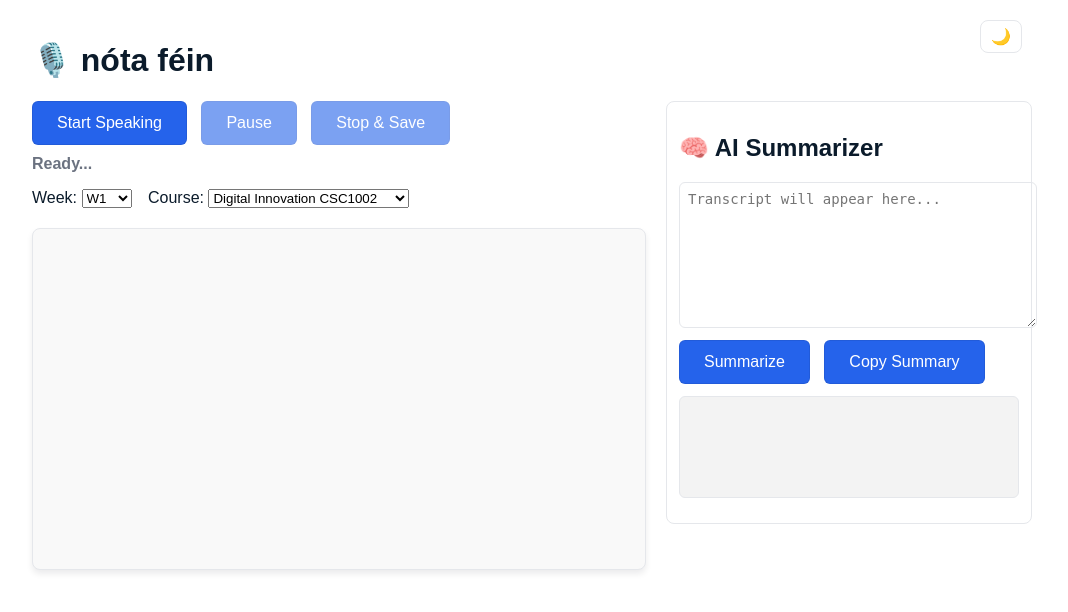
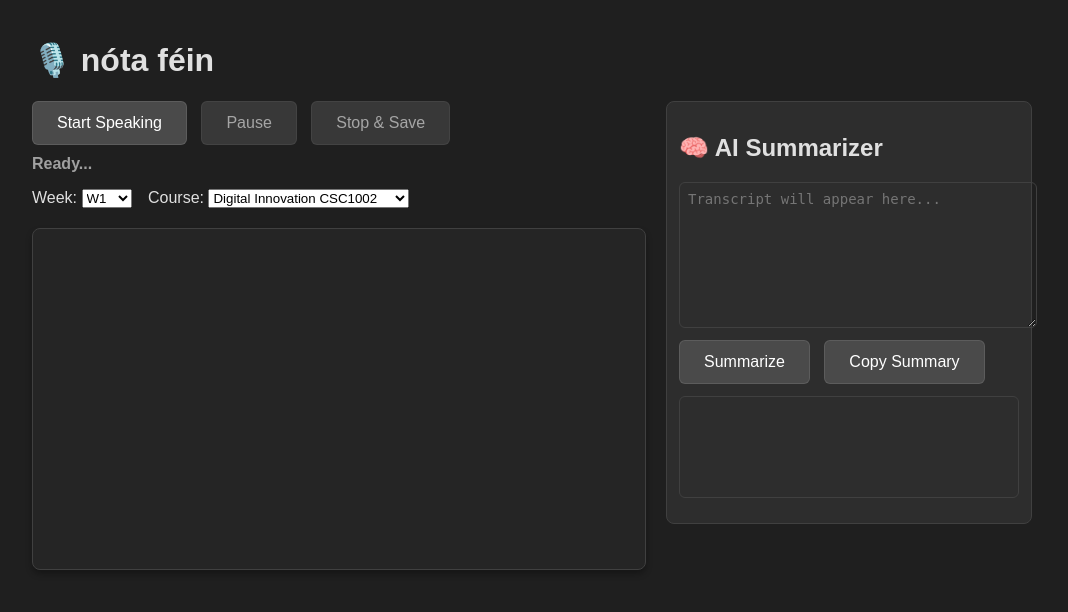
Before and after one commit to Loyyd/note-wave, a Flask app: page / in a window 1280 px wide. Shown: the top 612 px of the page, without its empty margins (108-1176 px from the left). Run offline with Flask 3, Linux system fonts and the light colour scheme.

Commit message:
I have successfully removed the dark/light mode toggle button and updated the application to enforce a permanent "greyish" dark mode.
**Changes made:**
1.  **Modified `SpeechRec/templates/index.html`:**
    *   **CSS:** Replaced the dynamic theme variables with a static, dark grey color palette.
        *   Background: `#1f1f1f`
        *   Panel/Paper Backgrounds: `#2d2d2d` / `#252525`
        *   Text: `#e0e0e0`
    *   **HTML:** Removed the `<button id="themeToggle">` element.
    *   **JavaScript:** Removed the event listeners and logic for switching themes.

The application is now locked to the requested dark aesthetic.

```diff
--- a/SpeechRec/templates/index.html
+++ b/SpeechRec/templates/index.html
@@ -6,49 +6,19 @@
     <title>Live AI Transcriber</title>
     <style>
         :root {
-            --bg: #ffffff;
-            --text: #0b1b2b;
-            --muted: #6b7280;
-            --panel-bg: #ffffff;
-            --paper-bg: #f9f9f9;
-            --border: #e5e7eb;
-            --button-bg: #2563eb;
+            --bg: #1f1f1f;
+            --text: #e0e0e0;
+            --muted: #a0a0a0;
+            --panel-bg: #2d2d2d;
+            --paper-bg: #252525;
+            --border: #404040;
+            --button-bg: #4a4a4a;
             --button-text: #ffffff;
-            --shadow: 0 4px 6px rgba(2,6,23,0.08);
-            --summary-bg: #f3f3f3;
+            --shadow: 0 4px 6px rgba(0,0,0,0.3);
+            --summary-bg: #2d2d2d;
         }
 
-        /* Respect OS preference for dark mode when no explicit choice is made */
-        @media (prefers-color-scheme: dark) {
-            :root {
-                --bg: #0b1220;
-                --text: #e6eef8;
-                --muted: #9aa6b2;
-                --panel-bg: #071029;
-                --paper-bg: #071429;
-                --border: #23303a;
-                --button-bg: #1e40af;
-                --button-text: #ffffff;
-                --shadow: 0 6px 18px rgba(0,0,0,0.6);
-                --summary-bg: #071229;
-            }
-        }
-
-        /* Explicit dark theme when toggled */
-        [data-theme="dark"] {
-            --bg: #0b1220;
-            --text: #e6eef8;
-            --muted: #9aa6b2;
-            --panel-bg: #071029;
-            --paper-bg: #071429;
-            --border: #23303a;
-            --button-bg: #1e40af;
-            --button-text: #ffffff;
-            --shadow: 0 6px 18px rgba(0,0,0,0.6);
-            --summary-bg: #071229;
-        }
-
-        body { font-family: sans-serif; max-width: 1000px; margin: 0 auto; padding: 20px; background: var(--bg); color: var(--text); transition: background 200ms, color 200ms; position: relative; }
+        body { font-family: sans-serif; max-width: 1000px; margin: 0 auto; padding: 20px; background: var(--bg); color: var(--text); position: relative; }
 
         /* two-column main */
         #main { display:flex; gap:20px; align-items:flex-start; }
@@ -76,20 +46,16 @@
         /* Finalized text */
         .final { color: var(--text); }
 
-        button { padding: 12px 24px; font-size: 16px; margin-right: 10px; cursor: pointer; background: var(--button-bg); color: var(--button-text); border: 1px solid rgba(0,0,0,0.08); border-radius:6px; }
+        button { padding: 12px 24px; font-size: 16px; margin-right: 10px; cursor: pointer; background: var(--button-bg); color: var(--button-text); border: 1px solid rgba(255,255,255,0.1); border-radius:6px; }
         button[disabled] { opacity: 0.6; cursor: not-allowed; }
         #status { margin-top: 10px; font-weight: bold; color: var(--muted); }
         #transcriptInput { background: transparent; color: var(--text); border: 1px solid var(--border); padding: 8px; border-radius: 6px; }
         #summary { margin-top:12px; min-height:80px; padding:10px; background: var(--summary-bg); border-radius:6px; color: var(--text); border: 1px solid var(--border); }
-
-        /* theme toggle button */
-        #themeToggle { position: absolute; top: 20px; right: 20px; background: transparent; border: 1px solid var(--border); color: var(--text); padding: 6px 10px; border-radius: 8px; cursor: pointer; font-size: 16px; }
     </style>
 </head>
 <body><!-- in Title  Theme Toggl -->
 
     <h1>🎙️ nóta féin</h1>
-    <button id="themeToggle" title="Toggle dark mode" aria-label="Toggle dark mode">🌙</button>
 
     <div id="main">
         <div id="left">
@@ -144,28 +110,6 @@
         // Check for browser support
         if (!('webkitSpeechRecognition' in window)) {
             alert("Your browser does not support the Web Speech API. Please use Google Chrome.");
-        }
-
-        // Theme handling (dark mode toggle)
-        const themeToggle = document.getElementById('themeToggle');
-        const applyTheme = (theme) => {
-            document.documentElement.setAttribute('data-theme', theme);
-            localStorage.setItem('theme', theme);
-            if (themeToggle) themeToggle.innerText = theme === 'dark' ? '☀️' : '🌙';
-        };
-        const savedTheme = localStorage.getItem('theme');
-        if (savedTheme) {
-            applyTheme(savedTheme);
-        } else if (window.matchMedia && window.matchMedia('(prefers-color-scheme: dark)').matches) {
-            applyTheme('dark');
-        } else {
-            applyTheme('light');
-        }
-        if (themeToggle) {
-            themeToggle.addEventListener('click', () => {
-                const current = document.documentElement.getAttribute('data-theme') === 'dark' ? 'dark' : 'light';
-                applyTheme(current === 'dark' ? 'light' : 'dark');
-            });
         }
 
         const recognition = new webkitSpeechRecognition();
```
